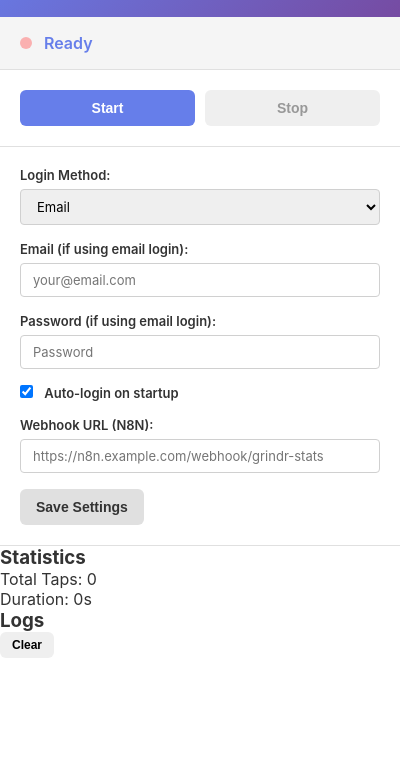
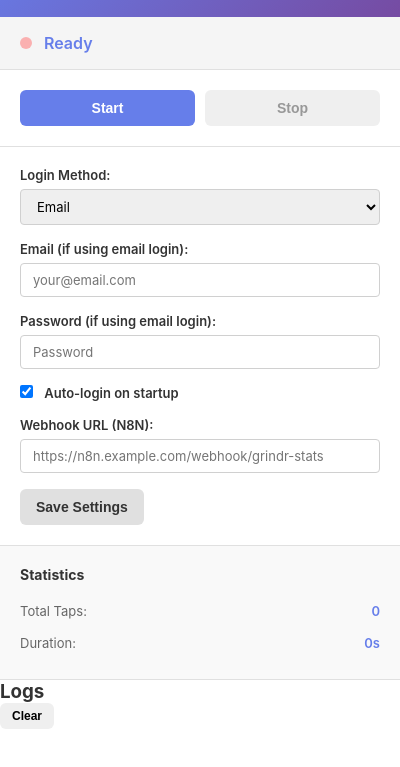
Before and after one commit to qveys/grindr-auto-tap, a browser extension: page popup.html in a window 400 px wide. Shown: the part 71-838 px from the top of the page. Drawn offline with Linux system fonts and the light colour scheme.

Commit message:
📊 Add statistics section styles

```diff
--- a/popup.css
+++ b/popup.css
@@ -163,3 +163,31 @@ body {
 .setting input[type="checkbox"] {
   margin-right: 8px;
 }
+
+.stats-section {
+  padding: 20px;
+  border-bottom: 1px solid #e0e0e0;
+  background: #f9f9f9;
+}
+
+.stats-section h3 {
+  font-size: 14px;
+  margin-bottom: 12px;
+  color: #333;
+}
+
+.stat-row {
+  display: flex;
+  justify-content: space-between;
+  padding: 8px 0;
+  font-size: 13px;
+}
+
+.stat-label {
+  color: #666;
+}
+
+.stat-value {
+  font-weight: 600;
+  color: #667eea;
+}
```
